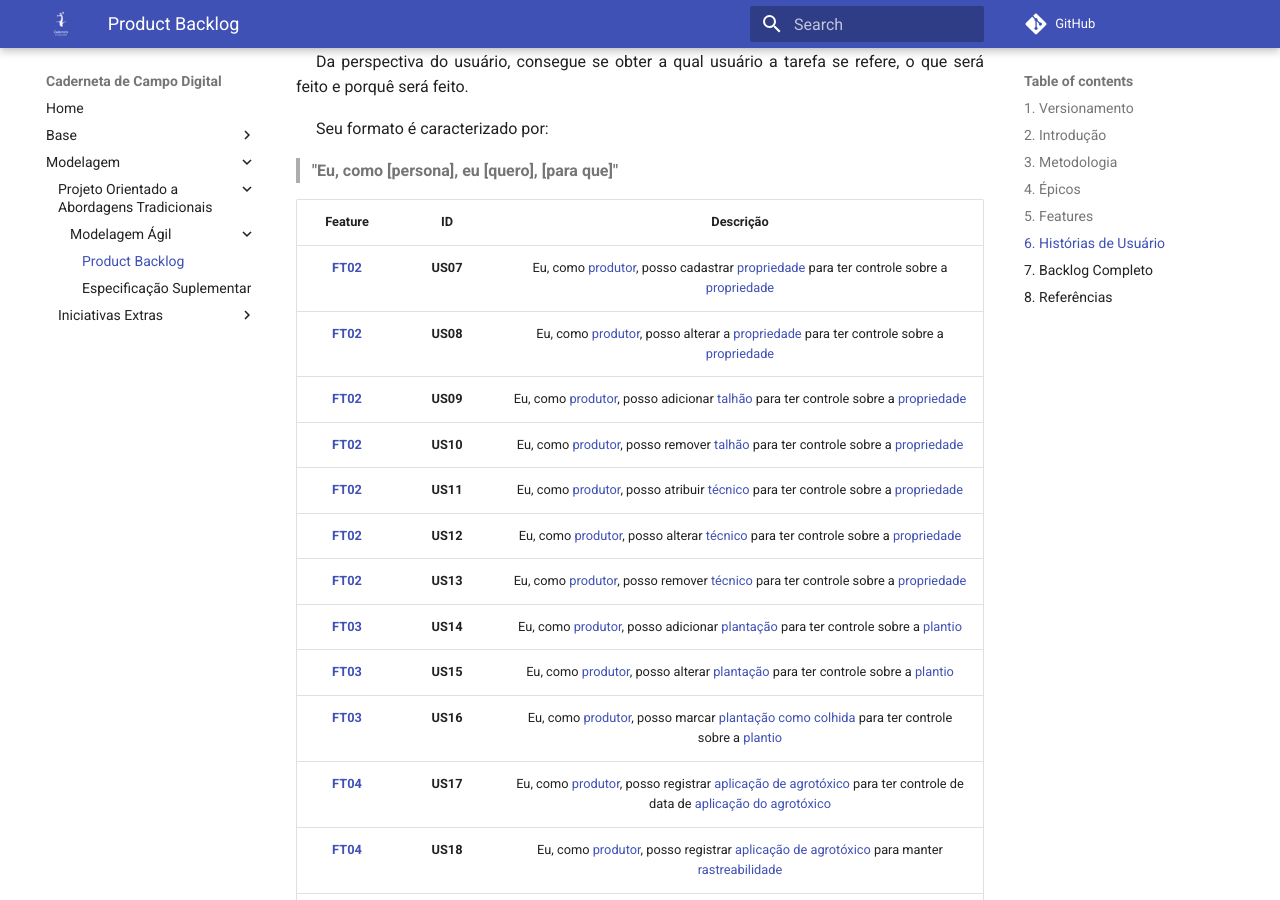
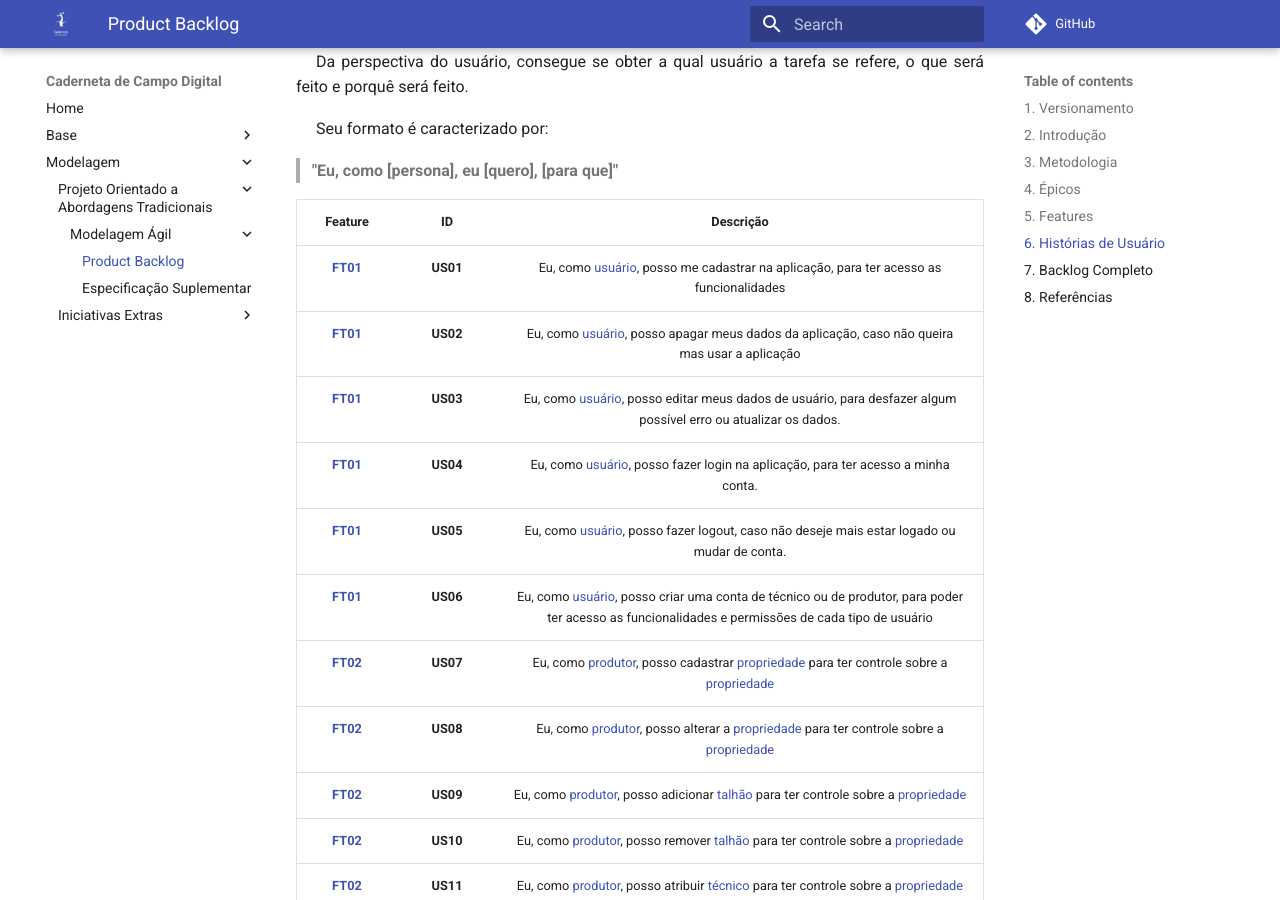
Before and after one commit to UnBArqDsw2021-2/2021.2_G4_CadernetaDeCampoDigital_docs, an MkDocs documentation site: the page built from docs/modelagem/agil/product_backlog.md, in a window 1280 px wide and 900 px high, scrolled down 2072 px. Built offline with MkDocs 1.6.1 and Material for MkDocs 9.7.7, drawn with Linux system fonts in a browser that asks for light colours; comment, search, counter and statistics services are not loaded.

Commit message:
#45 Adicionando histórias da feature de controle de usuário

```diff
--- a/docs/modelagem/agil/product_backlog.md
+++ b/docs/modelagem/agil/product_backlog.md
@@ -61,6 +61,12 @@
 
 |Feature|ID|Descrição|
 |:------:|:----:|:---------:|
+| <a href="#FT01">**FT01**</a> | <span id="US01">**US01**</span> | Eu, como [usuário](./lexicos/#usuario), posso me cadastrar na aplicação, para ter acesso as funcionalidades |
+| <a href="#FT01">**FT01**</a> | <span id="US02">**US02**</span> | Eu, como [usuário](./lexicos/#usuario), posso apagar meus dados da aplicação, caso não queira mas usar a aplicação |
+| <a href="#FT01">**FT01**</a> | <span id="US03">**US03**</span> | Eu, como [usuário](./lexicos/#usuario), posso editar meus dados de usuário, para desfazer algum possível erro ou atualizar os dados. |
+| <a href="#FT01">**FT01**</a> | <span id="US04">**US04**</span> | Eu, como [usuário](./lexicos/#usuario), posso fazer login na aplicação, para ter acesso a minha conta. |
+| <a href="#FT01">**FT01**</a> | <span id="US05">**US05**</span> | Eu, como [usuário](./lexicos/#usuario), posso fazer logout, caso não deseje mais estar logado ou mudar de conta. |
+| <a href="#FT01">**FT01**</a> | <span id="US06">**US06**</span> | Eu, como [usuário](./lexicos/#usuario), posso criar uma conta de técnico ou de produtor, para poder ter acesso as funcionalidades e permissões de cada tipo de usuário |
 | <a href="#FT02">**FT02**</a> | <span id="US07">**US07**</span> | Eu, como [produtor](./lexicos/#produtor), posso cadastrar [propriedade](./lexicos/#propriedade) para ter controle sobre a [propriedade](./lexicos/#propriedade) |
 | <a href="#FT02">**FT02**</a> | <span id="US08">**US08**</span> | Eu, como [produtor](./lexicos/#produtor), posso alterar a [propriedade](./lexicos/#propriedade) para ter controle sobre a [propriedade](./lexicos/#propriedade) |
 | <a href="#FT02">**FT02**</a> | <span id="US09">**US09**</span> | Eu, como [produtor](./lexicos/#produtor), posso adicionar [talhão](./lexicos/#talhao) para ter controle sobre a [propriedade](./lexicos/#propriedade) |
```
